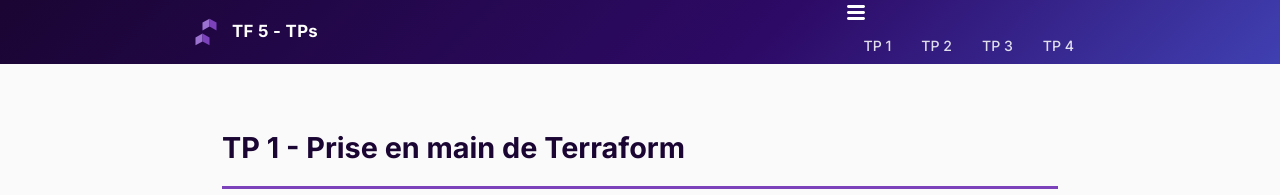
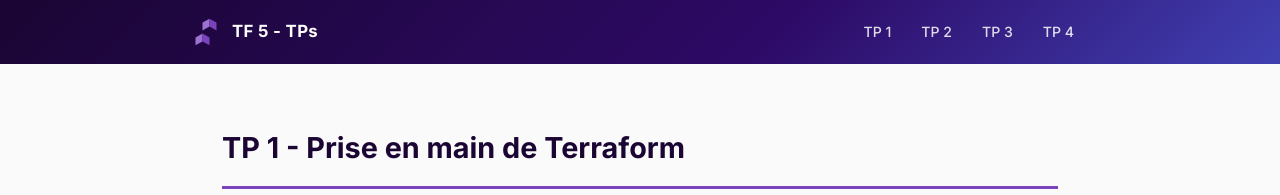
Before and after one commit to jviallon63/Hesias-TF5, a Jekyll site: the page built from tp/1-Init.md, in a window 1280 px wide. Shown: the top 195 px of the page. Built offline with Jekyll 4.4.1, drawn with Linux system fonts in a browser that asks for light colours.

Commit message:
Fix: hide nav-trigger checkbox and hamburger label on desktop

```diff
--- a/assets/style.css
+++ b/assets/style.css
@@ -79,7 +79,13 @@ a:hover {
   border: none !important;
 }
 
-.site-nav .nav-trigger { display: none; }
+/* Hide checkbox and hamburger label on desktop */
+.site-nav .nav-trigger,
+.site-nav label[for="nav-trigger"] { display: none; }
+
+@media (max-width: 600px) {
+  .site-nav label[for="nav-trigger"] { display: block; }
+}
 
 .site-nav .page-link {
   color: rgba(255,255,255,0.85) !important;
```
